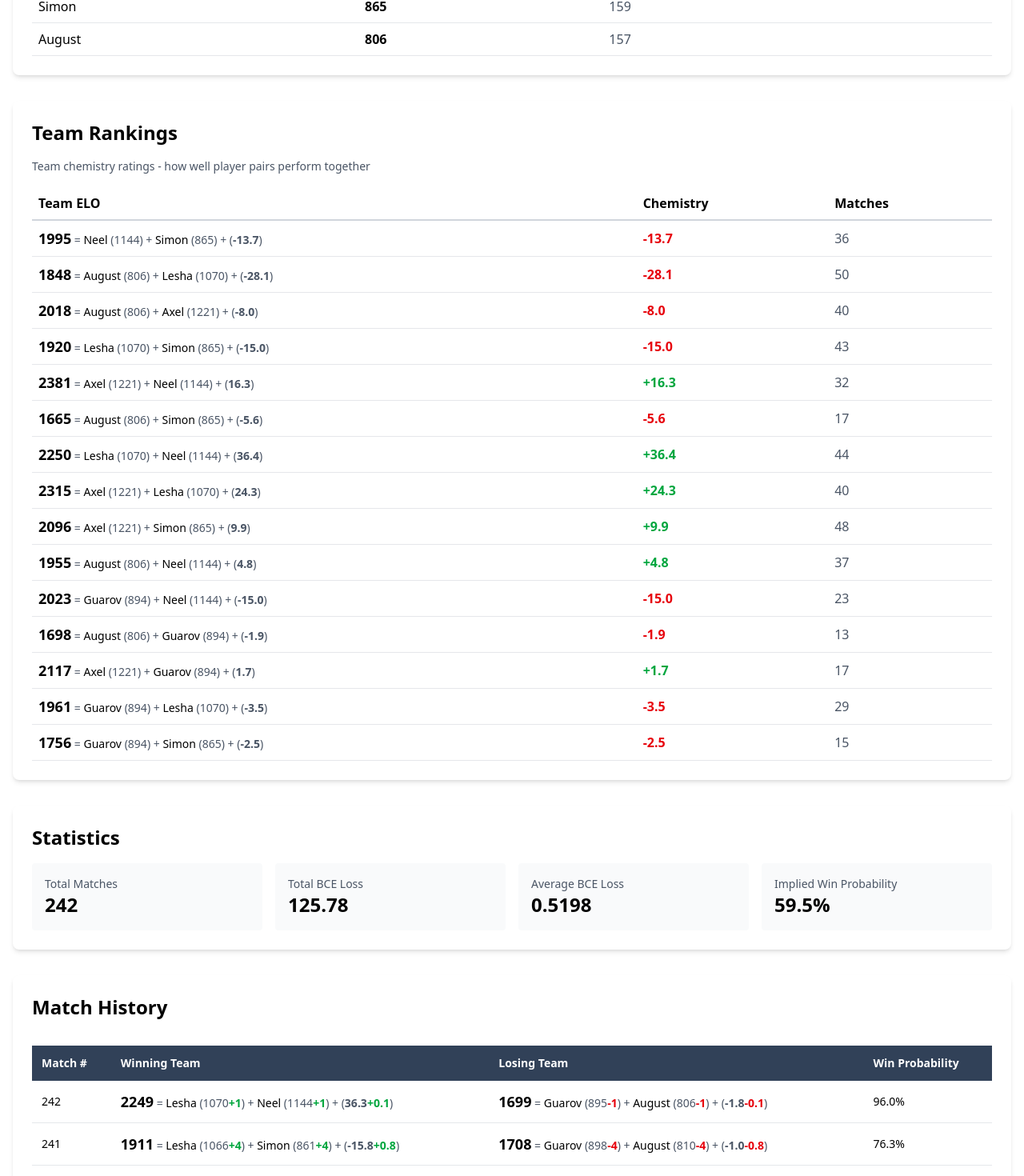
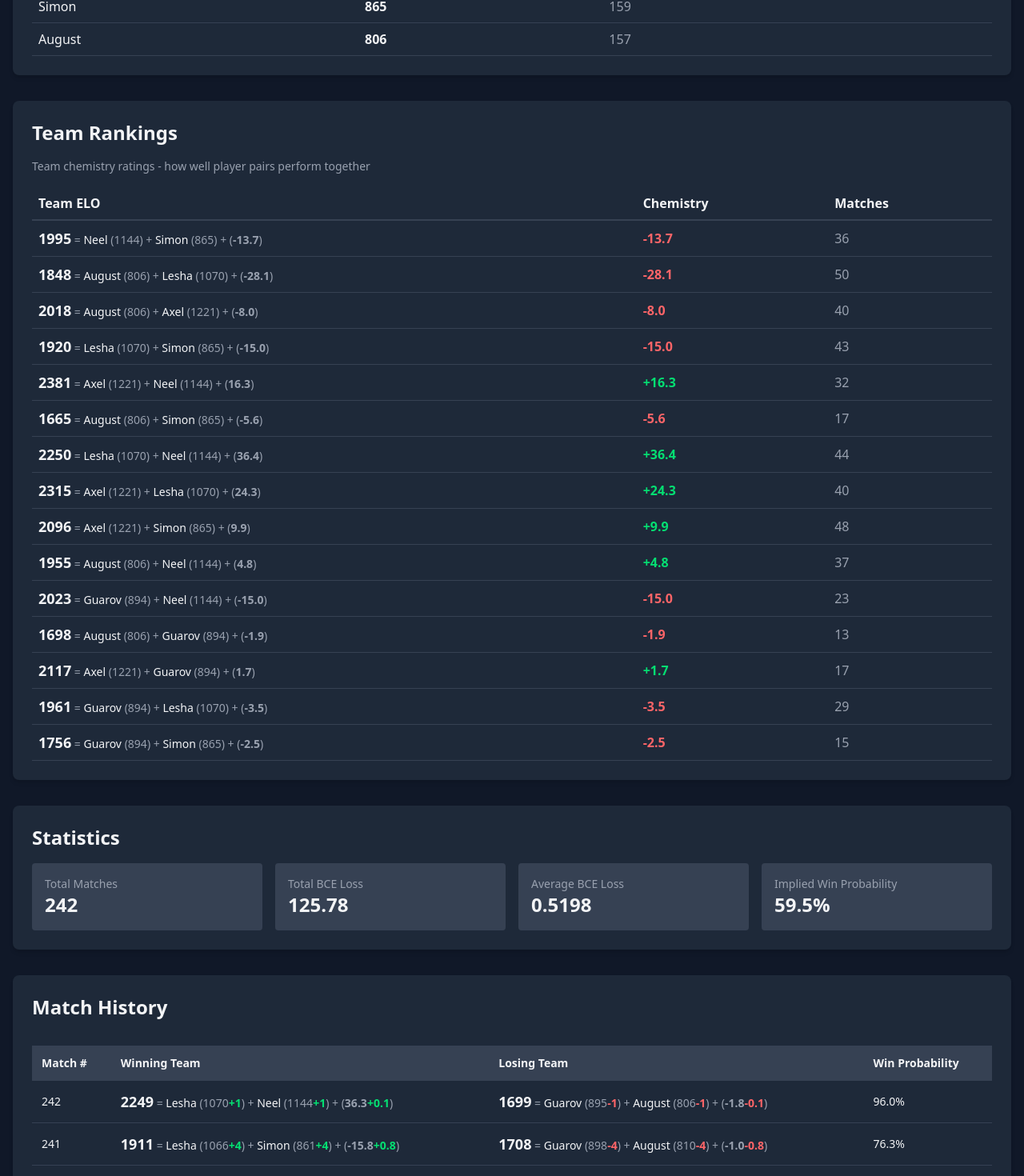
Before and after one commit to thetazero/spklo, a React (Vite) app: page / in a window 1280 px wide. Shown: the part 394-1864 px from the top of the page at 80% size. Built offline with nearby package versions, Linux system fonts and the light colour scheme.

Commit message:
dark theme

```diff
--- a/src/App.tsx
+++ b/src/App.tsx
@@ -26,13 +26,14 @@ function App() {
     loadData()
   }, [])
 
-  if (loading) return <div className="p-8">Loading matches...</div>
-  if (error) return <div className="p-8 text-red-600">Error: {error}</div>
-  if (!engineData) return <div className="p-8">No data</div>
+  if (loading) return <div className="min-h-screen bg-gray-900 text-gray-100 p-8">Loading matches...</div>
+  if (error) return <div className="min-h-screen bg-gray-900 text-red-400 p-8">Error: {error}</div>
+  if (!engineData) return <div className="min-h-screen bg-gray-900 text-gray-100 p-8">No data</div>
 
   return (
-    <div className="container mx-auto px-4 py-8">
-      <h1 className="text-4xl font-bold mb-8 text-center">Spike ELO Rankings</h1>
+    <div className="min-h-screen bg-gray-900 text-gray-100">
+      <div className="container mx-auto px-4 py-8">
+        <h1 className="text-4xl font-bold mb-8 text-center text-gray-100">Spike ELO Rankings</h1>
 
       <PlayerRankings engine={engineData.engine} />
 
@@ -43,9 +44,10 @@ function App() {
         bceLoss={engineData.engine.bceLoss}
       />
 
-      <div className="bg-white rounded-lg shadow-md p-6">
-        <h2 className="text-2xl font-semibold mb-4">Match History</h2>
-        <MatchTable matches={engineData.analyzedMatches} />
+        <div className="bg-gray-800 rounded-lg shadow-md p-6">
+          <h2 className="text-2xl font-semibold mb-4 text-gray-100">Match History</h2>
+          <MatchTable matches={engineData.analyzedMatches} />
+        </div>
       </div>
     </div>
   )
--- a/src/components/MatchTable.tsx
+++ b/src/components/MatchTable.tsx
@@ -36,7 +36,7 @@ export function MatchTable({ matches }: MatchTableProps) {
       <div className="overflow-x-auto">
         <table className="w-full border-collapse text-sm">
           <thead>
-            <tr className="bg-slate-700 text-white">
+            <tr className="bg-gray-700 text-gray-100">
               <th className="p-3 text-left font-semibold">Match #</th>
               <th className="p-3 text-left font-semibold">Winning Team</th>
               <th className="p-3 text-left font-semibold">Losing Team</th>
@@ -60,8 +60,8 @@ export function MatchTable({ matches }: MatchTableProps) {
               const loserPairwiseBefore = analysis.beforePairwise.get(loserKey) || 0
 
               return (
-                <tr key={startIdx + idx} className="border-b border-gray-200 hover:bg-gray-50">
-                  <td className="p-3">{matchNumber}</td>
+                <tr key={startIdx + idx} className="border-b border-gray-700 hover:bg-gray-800">
+                  <td className="p-3 text-gray-100">{matchNumber}</td>
                   <td className="p-3">
                     <TeamEloDisplay
                       players={[
@@ -84,7 +84,7 @@ export function MatchTable({ matches }: MatchTableProps) {
                       showTotal={true}
                     />
                   </td>
-                  <td className="p-3">{formatPercent(analysis.expectedWinProbability)}</td>
+                  <td className="p-3 text-gray-100">{formatPercent(analysis.expectedWinProbability)}</td>
                 </tr>
               )
             })}
@@ -96,17 +96,17 @@ export function MatchTable({ matches }: MatchTableProps) {
         <button
           onClick={() => setCurrentPage(currentPage - 1)}
           disabled={currentPage === 0}
-          className="px-4 py-2 bg-blue-600 text-white rounded hover:bg-blue-700 disabled:bg-gray-300 disabled:cursor-not-allowed"
+          className="px-4 py-2 bg-blue-600 text-white rounded hover:bg-blue-700 disabled:bg-gray-600 disabled:cursor-not-allowed"
         >
           Previous
         </button>
-        <span className="text-sm text-gray-600">
+        <span className="text-sm text-gray-400">
           Page {currentPage + 1} of {totalPages} ({reversedMatches.length} matches)
         </span>
         <button
           onClick={() => setCurrentPage(currentPage + 1)}
           disabled={currentPage >= totalPages - 1}
-          className="px-4 py-2 bg-blue-600 text-white rounded hover:bg-blue-700 disabled:bg-gray-300 disabled:cursor-not-allowed"
+          className="px-4 py-2 bg-blue-600 text-white rounded hover:bg-blue-700 disabled:bg-gray-600 disabled:cursor-not-allowed"
         >
           Next
         </button>
--- a/src/components/PlayerRankings.tsx
+++ b/src/components/PlayerRankings.tsx
@@ -18,17 +18,17 @@ export function PlayerRankings({ engine }: PlayerRankingsProps) {
       const matchCount = engine.getMatchCount(player)
       return [
         // Player column
-        { simple: player, rendered: <span className="font-medium">{player}</span> },
+        { simple: player, rendered: <span className="font-medium text-gray-100">{player}</span> },
         // ELO column
-        { simple: elo, rendered: <span className="font-semibold">{Math.round(elo)}</span> },
+        { simple: elo, rendered: <span className="font-semibold text-gray-100">{Math.round(elo)}</span> },
         // Matches column
-        { simple: matchCount, rendered: <span className="text-gray-600">{matchCount}</span> },
+        { simple: matchCount, rendered: <span className="text-gray-400">{matchCount}</span> },
       ]
     })
 
   return (
-    <div className="bg-white rounded-lg shadow-md p-6 mb-8">
-      <h2 className="text-2xl font-semibold mb-4">Player Rankings</h2>
+    <div className="bg-gray-800 rounded-lg shadow-md p-6 mb-8">
+      <h2 className="text-2xl font-semibold mb-4 text-gray-100">Player Rankings</h2>
       <Table columns={columns} rows={rows} />
     </div>
   )
--- a/src/components/StatisticsCard.tsx
+++ b/src/components/StatisticsCard.tsx
@@ -5,9 +5,9 @@ interface StatisticItemProps {
 
 function StatisticItem({ label, value }: StatisticItemProps) {
   return (
-    <div className="p-4 bg-gray-50 rounded">
-      <div className="text-sm text-gray-600">{label}</div>
-      <div className="text-2xl font-bold">{value}</div>
+    <div className="p-4 bg-gray-700 rounded">
+      <div className="text-sm text-gray-400">{label}</div>
+      <div className="text-2xl font-bold text-gray-100">{value}</div>
     </div>
   )
 }
@@ -22,8 +22,8 @@ export function StatisticsCard({ totalMatches, bceLoss }: StatisticsCardProps) {
   const impliedWinProbability = totalMatches > 0 ? Math.exp(-averageBceLoss) : 0
 
   return (
-    <div className="bg-white rounded-lg shadow-md p-6 mb-8">
-      <h2 className="text-2xl font-semibold mb-4">Statistics</h2>
+    <div className="bg-gray-800 rounded-lg shadow-md p-6 mb-8">
+      <h2 className="text-2xl font-semibold mb-4 text-gray-100">Statistics</h2>
       <div className="grid grid-cols-1 md:grid-cols-4 gap-4">
         <StatisticItem label="Total Matches" value={totalMatches} />
         <StatisticItem label="Total BCE Loss" value={bceLoss.toFixed(2)} />
--- a/src/components/Table.tsx
+++ b/src/components/Table.tsx
@@ -53,17 +53,17 @@ export function Table({ columns, rows }: TableProps) {
   return (
     <table className="w-full">
       <thead>
-        <tr className="border-b-2 border-gray-300">
+        <tr className="border-b-2 border-gray-700">
           {columns.map((column, index) => (
             <th
               key={index}
-              className="p-2 text-left cursor-pointer hover:bg-gray-100"
+              className="p-2 text-left cursor-pointer hover:bg-gray-800 text-gray-100"
               onClick={() => handleSort(index)}
             >
               <div className="flex items-center gap-1">
                 <span>{column.header}</span>
                 {sortColumn === index && (
-                  <span className="text-xs">
+                  <span className="text-xs text-gray-300">
                     {sortDirection === 'asc' ? '▲' : '▼'}
                   </span>
                 )}
@@ -74,7 +74,7 @@ export function Table({ columns, rows }: TableProps) {
       </thead>
       <tbody>
         {sortedRows.map((row, rowIndex) => (
-          <tr key={rowIndex} className="border-b border-gray-200">
+          <tr key={rowIndex} className="border-b border-gray-700 hover:bg-gray-800">
             {row.map((cell, cellIndex) => (
               <td key={cellIndex} className="p-2">
                 {cell.rendered}
--- a/src/components/TeamEloDisplay.tsx
+++ b/src/components/TeamEloDisplay.tsx
@@ -23,31 +23,31 @@ export function TeamEloDisplay({
     <div className="text-sm">
       {showTotal && (
         <>
-          <span className="font-bold text-lg">{totalElo.toFixed(0)}</span>
-          <span className="text-gray-600"> = </span>
+          <span className="font-bold text-lg text-gray-100">{totalElo.toFixed(0)}</span>
+          <span className="text-gray-400"> = </span>
         </>
       )}
       {players.map((player, index) => (
         <span key={player.name}>
-          <span className="font-medium">{player.name}</span>
-          <span className="text-gray-600"> ({Math.round(player.elo)}</span>
+          <span className="font-medium text-gray-100">{player.name}</span>
+          <span className="text-gray-400"> ({Math.round(player.elo)}</span>
           {player.eloDelta !== undefined && (
-            <span className={player.eloDelta >= 0 ? 'text-green-600 font-semibold' : 'text-red-600 font-semibold'}>
+            <span className={player.eloDelta >= 0 ? 'text-green-400 font-semibold' : 'text-red-400 font-semibold'}>
               {player.eloDelta >= 0 ? '+' : ''}{Math.round(player.eloDelta)}
             </span>
           )}
-          <span className="text-gray-600">)</span>
-          {index < players.length - 1 && <span className="text-gray-600"> + </span>}
+          <span className="text-gray-400">)</span>
+          {index < players.length - 1 && <span className="text-gray-400"> + </span>}
         </span>
       ))}
-      <span className="text-gray-600"> + (</span>
-      <span className="text-gray-600 font-semibold">{pairwiseAdjustment.toFixed(1)}</span>
+      <span className="text-gray-400"> + (</span>
+      <span className="text-gray-400 font-semibold">{pairwiseAdjustment.toFixed(1)}</span>
       {pairwiseDelta !== undefined && (
-        <span className={pairwiseDelta >= 0 ? 'text-green-600 font-semibold' : 'text-red-600 font-semibold'}>
+        <span className={pairwiseDelta >= 0 ? 'text-green-400 font-semibold' : 'text-red-400 font-semibold'}>
           {pairwiseDelta >= 0 ? '+' : ''}{pairwiseDelta.toFixed(1)}
         </span>
       )}
-      <span className="text-gray-600">)</span>
+      <span className="text-gray-400">)</span>
     </div>
   )
 }
--- a/src/components/TeamRankings.tsx
+++ b/src/components/TeamRankings.tsx
@@ -41,9 +41,9 @@ export function TeamRankings({ engine }: TeamRankingsProps) {
           simple: value,
           rendered: (
             <span className={`font-semibold ${
-              value > 0 ? 'text-green-600' :
-              value < 0 ? 'text-red-600' :
-              'text-gray-600'
+              value > 0 ? 'text-green-400' :
+              value < 0 ? 'text-red-400' :
+              'text-gray-400'
             }`}>
               {value > 0 ? '+' : ''}{value.toFixed(1)}
             </span>
@@ -52,7 +52,7 @@ export function TeamRankings({ engine }: TeamRankingsProps) {
         // Matches column
         {
           simple: matchCount,
-          rendered: <span className="text-gray-600">{matchCount}</span>
+          rendered: <span className="text-gray-400">{matchCount}</span>
         },
       ]
     })
@@ -62,9 +62,9 @@ export function TeamRankings({ engine }: TeamRankingsProps) {
   }
 
   return (
-    <div className="bg-white rounded-lg shadow-md p-6 mb-8">
-      <h2 className="text-2xl font-semibold mb-4">Team Rankings</h2>
-      <p className="text-sm text-gray-600 mb-4">
+    <div className="bg-gray-800 rounded-lg shadow-md p-6 mb-8">
+      <h2 className="text-2xl font-semibold mb-4 text-gray-100">Team Rankings</h2>
+      <p className="text-sm text-gray-400 mb-4">
         Team chemistry ratings - how well player pairs perform together
       </p>
       <Table columns={columns} rows={rows} />
```
